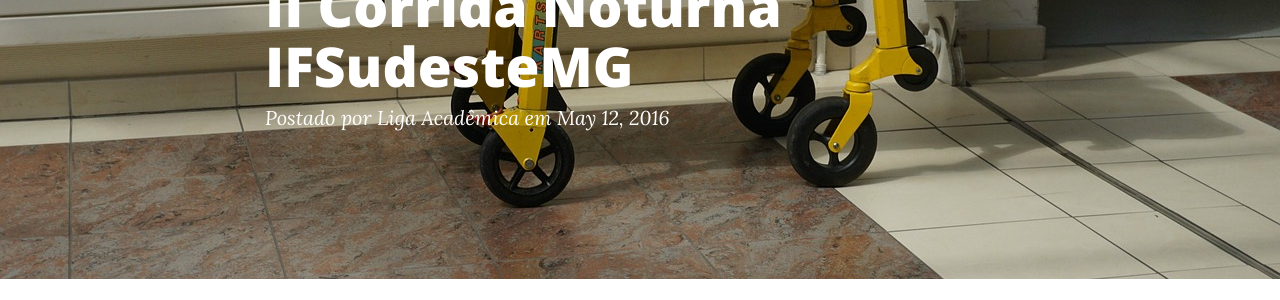
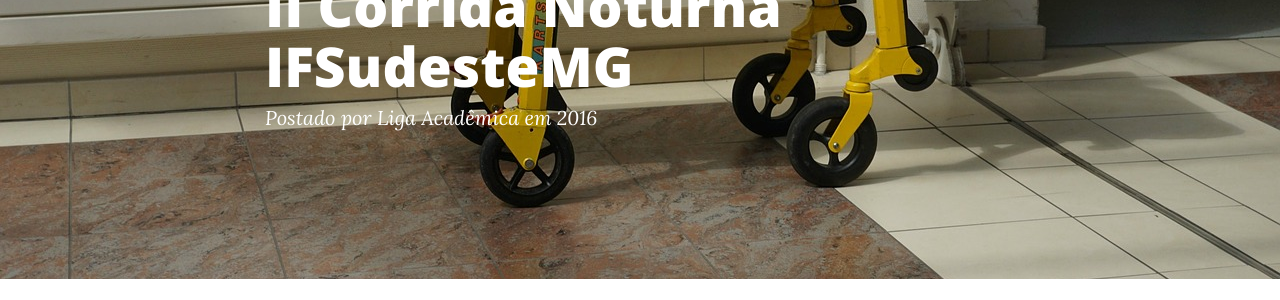
Before and after one commit to liga-academica-urgencia/liga-academica-urgencia.github.io, a Jekyll site: the page built from _posts/2016-05-12-corrida.markdown, in a window 1280 px wide. Shown: the part 223-523 px from the top of the page. Built offline with Jekyll 4.4.1, drawn with Linux system fonts in a browser that asks for light colours; nearby versions of some CDN libraries.

Commit message:
mudanca datas

```diff
--- a/_layouts/post.html
+++ b/_layouts/post.html
@@ -31,7 +31,7 @@
                     {% if page.subtitle %}
                     <h2 class="subheading">{{ page.subtitle }}</h2>
                     {% endif %}
-                    <span class="meta">Postado por {% if page.author %}{{ page.author }}{% else %}{{ site.title }}{% endif %} em {{ page.date | date: "%B %-d, %Y" }}</span>
+                    <span class="meta">Postado por {% if page.author %}{{ page.author }}{% else %}{{ site.title }}{% endif %} em {{ page.date | date: "%Y" }}</span>
                 </div>
             </div>
         </div>
```
